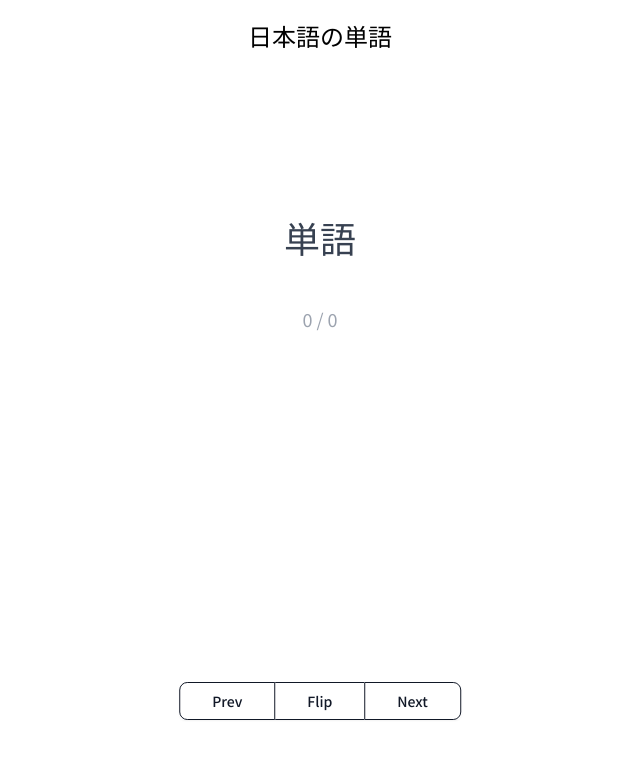
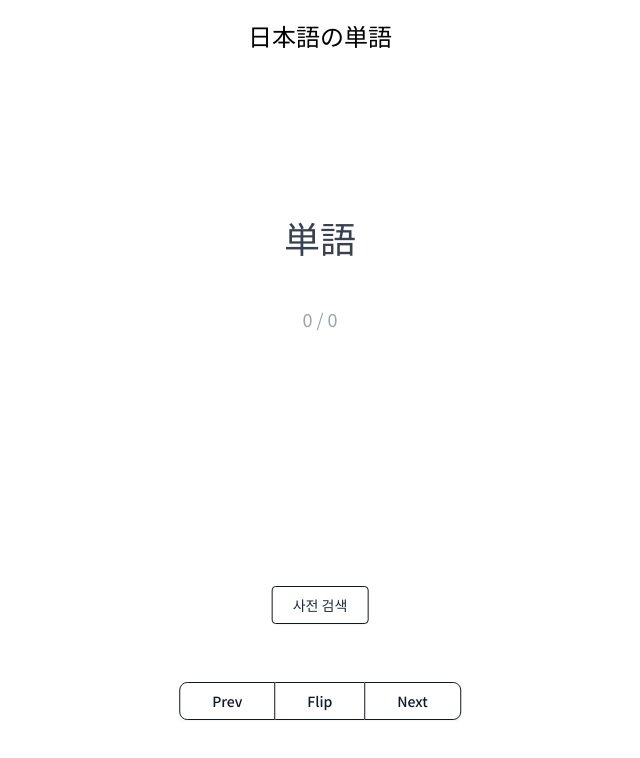
Before and after one commit to gyahury/ring-word, a plain HTML site: page word/index.html in a window 1280 px wide. Shown: the whole page, without its empty margins (320-960 px from the left). Drawn offline with Linux system fonts and the light colour scheme; no server answers.

Commit message:
deploy: 14fac88e0ddf831ed6e5a5ffe577a03f1f347a63

```diff
--- a/assets/word.js
+++ b/assets/word.js
@@ -1 +1 @@
-import"./style-B_l4csH6.js";document.addEventListener("DOMContentLoaded",()=>{const c=new URLSearchParams(window.location.search),u=c.get("nickname"),i=c.get("page"),a=document.getElementById("word"),s=document.getElementById("curWordCount"),l=document.getElementById("allWordCount"),m=document.getElementById("prevButton"),g=document.getElementById("flipButton"),h=document.getElementById("nextButton");let n=[],t=0,o=!0;fetch("https://gyahury.github.io/japanese-word/"+u+"/words.json").then(e=>e.json()).then(e=>{n=e.words.filter(r=>r.type===i),l.textContent=n.length,n.length>0&&d(t)}).catch(e=>alert("error occurred : "+e)),m.addEventListener("click",()=>{t>0&&(t--,o=!0,d(t))}),h.addEventListener("click",()=>{t<n.length-1&&(t++,o=!0,d(t))}),g.addEventListener("click",()=>{o=!o,d(t)});function d(e){const r=n[e];o?a.innerHTML=`${r.word}`:a.innerHTML=`${r.furigana}<br>${r.meaning}`,s.textContent=e+1}});
+import"./style-B_l4csH6.js";document.addEventListener("DOMContentLoaded",()=>{const d=new URLSearchParams(window.location.search),a=d.get("nickname"),i=d.get("page"),u=document.getElementById("word"),s=document.getElementById("curWordCount"),l=document.getElementById("allWordCount"),m=document.getElementById("prevButton"),g=document.getElementById("flipButton"),h=document.getElementById("nextButton"),w=document.getElementById("dictButton");let o=[],t=0,r=!0;fetch("https://gyahury.github.io/japanese-word/"+a+"/words.json").then(e=>e.json()).then(e=>{o=e.words.filter(n=>n.type===i),l.textContent=o.length,o.length>0&&c(t)}).catch(e=>alert("error occurred : "+e)),m.addEventListener("click",()=>{t>0&&(t--,r=!0,c(t))}),h.addEventListener("click",()=>{t<o.length-1&&(t++,r=!0,c(t))}),g.addEventListener("click",()=>{r=!r,c(t)}),w.addEventListener("click",()=>{const n=`https://ja.dict.naver.com/?m=mobile#/search?query=${o[t].word}`;window.open(n,"_blank")});function c(e){const n=o[e];r?u.innerHTML=`${n.word}`:u.innerHTML=`${n.furigana}<br>${n.meaning}`,s.textContent=e+1}});
--- a/word/index.html
+++ b/word/index.html
@@ -33,6 +33,17 @@
         </div>
       </div>
       <div
+        class="inline-flex rounded-md shadow-sm bottom-44 fixed left-1/2 -translate-x-1/2"
+      >
+        <button
+          id="dictButton"
+          type="button"
+          class="px-5 py-2 text-sm font-medium text-gray-800 bg-transparent border rounded border-gray-900 hover:bg-gray-900 hover:text-white focus:z-10 focus:ring-2 focus:ring-gray-500 focus:bg-gray-900 focus:text-white dark:border-white dark:text-white dark:hover:text-white dark:hover:bg-gray-700 dark:focus:bg-gray-700"
+        >
+          사전 검색
+        </button>
+      </div>
+      <div
         class="inline-flex rounded-md shadow-sm bottom-20 fixed left-1/2 -translate-x-1/2"
         role="group"
       >
```
Also changed, not shown: assets/style.css.
